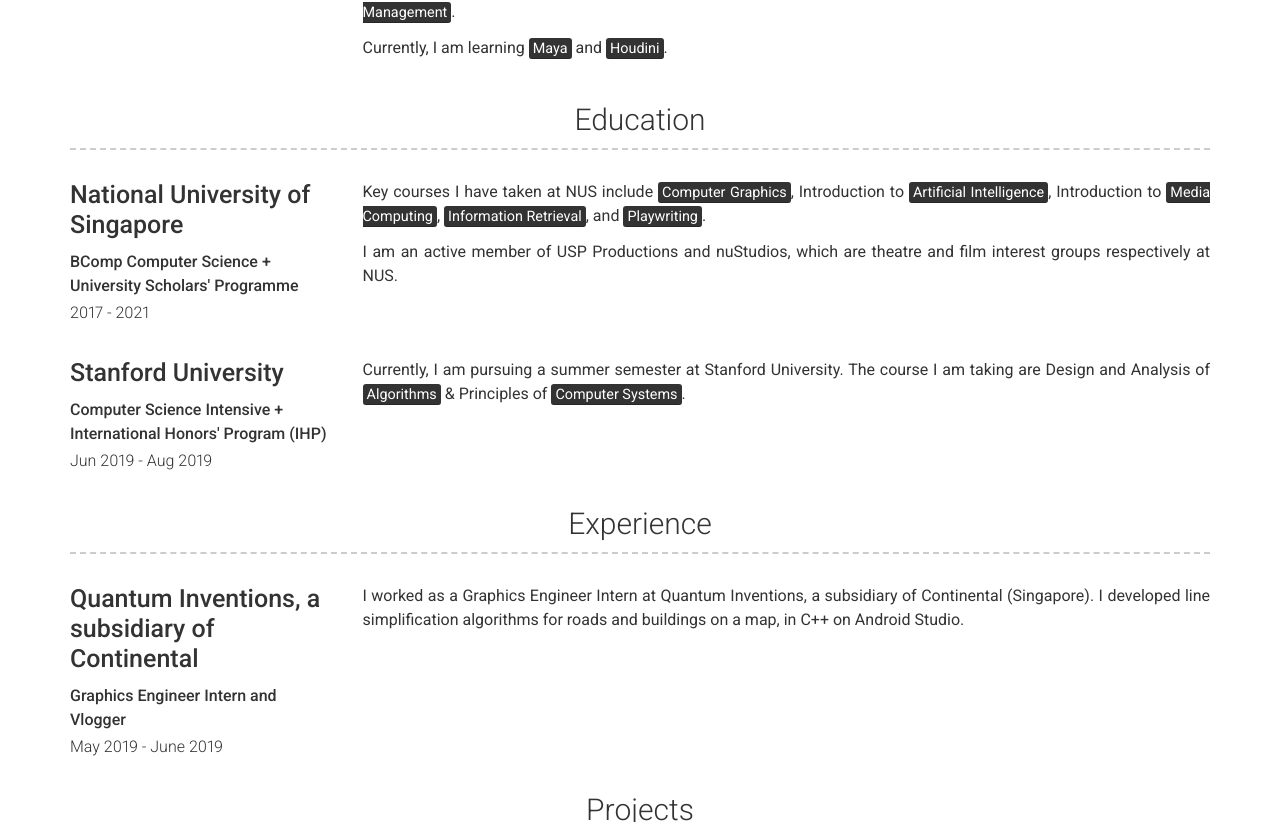
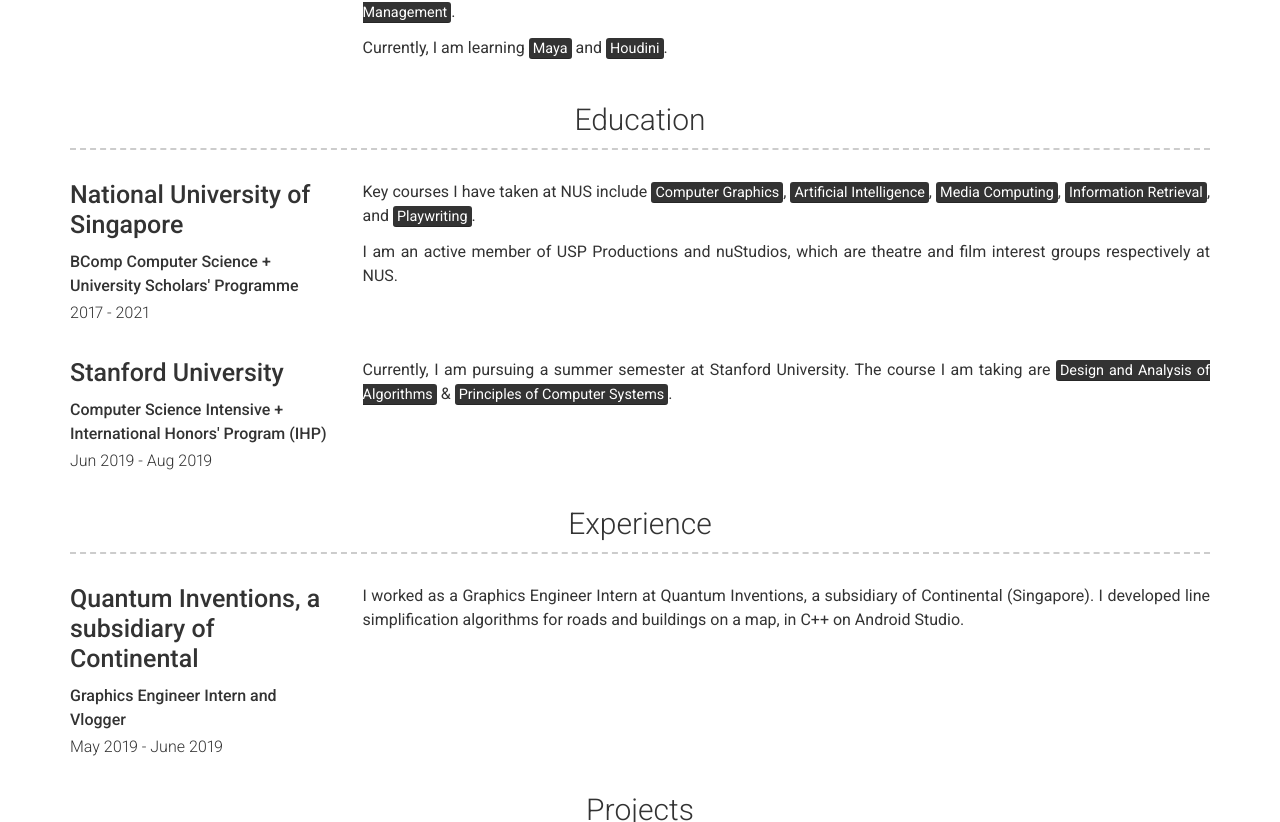
Before and after one commit to AnuKritiW/modern-resume-theme-site, a Jekyll site: the page built from index.md, in a window 1280 px wide and 900 px high, scrolled down 454 px, cut to the strip 78-900 px from the top of the window. Built offline with Jekyll 4.4.1, drawn with Linux system fonts in a browser that asks for light colours.

Commit message:
Edit Education.

```diff
--- a/_data/education.yml
+++ b/_data/education.yml
@@ -4,7 +4,7 @@
 #  quote: >
 #    Established in 1636, Harvard is the oldest higher education institution in the United States, and is widely regarded in terms of its influence, reputation, and academic pedigree as a leading university in not just the US but also the world.
   description: | # this will include new lines to allow paragraphs
-   Key courses I have taken at NUS include <mark>Computer Graphics</mark>, Introduction to <mark>Artificial Intelligence</mark>, Introduction to <mark>Media Computing</mark>, <mark>Information Retrieval</mark>, and <mark>Playwriting</mark>.
+   Key courses I have taken at NUS include <mark>Computer Graphics</mark>, <mark>Artificial Intelligence</mark>, <mark>Media Computing</mark>, <mark>Information Retrieval</mark>, and <mark>Playwriting</mark>.
 
    I am an active member of USP Productions and nuStudios, which are theatre and film interest groups respectively at NUS.
   # I am directing a play as part of *USP Productions*, titled *Sixty-One*, which will be performed in late Jan 2019 at the National Library. I learnt the my technical stage skills, such as stage lighting, sounds and visual effects, as a Stage Manager for USP Productions' 2018 play titled *'The Dark Web'*.
@@ -17,7 +17,7 @@
 #  quote: >
 #    Established in 1636, Harvard is the oldest higher education institution in the United States, and is widely regarded in terms of its influence, reputation, and academic pedigree as a leading university in not just the US but also the world.
   description: | # this will include new lines to allow paragraphs
-   Currently, I am pursuing a summer semester at Stanford University. The course I am taking are Design and Analysis of <mark>Algorithms</mark> & Principles of <mark>Computer Systems</mark>.
+   Currently, I am pursuing a summer semester at Stanford University. The course I am taking are <mark>Design and Analysis of Algorithms</mark> & <mark>Principles of Computer Systems</mark>.
   # I am directing a play as part of *USP Productions*, titled *Sixty-One*, which will be performed in late Jan 2019 at the National Library. I learnt the my technical stage skills, such as stage lighting, sounds and visual effects, as a Stage Manager for USP Productions' 2018 play titled *'The Dark Web'*.
 
   # I am also a member of the NUS film club, *nuStudios*, and attended their semester long *film school*, where I attended weekly workshops to learn the different aspects of film-making.
```
